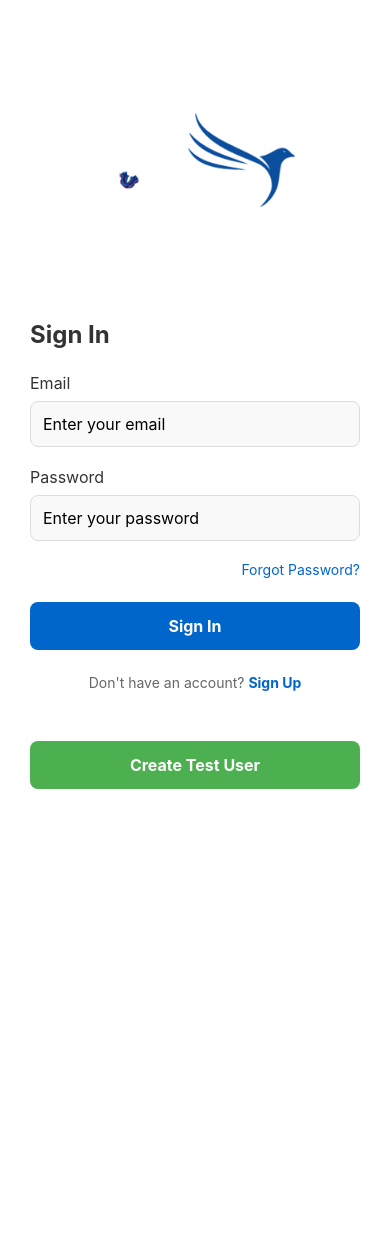
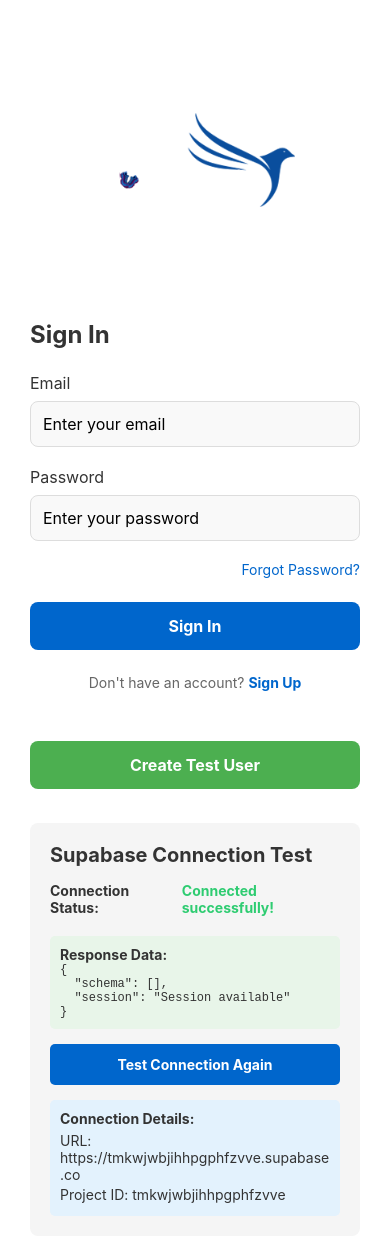
Before and after one commit to philly88r/Walknfaith, a React Native app: screen /Login in a window 390 px wide. Before the commit the page ends 844 px from the top, so only its background shows below. Built offline with nearby package versions, Linux system fonts and the light colour scheme; no server answers; the database is empty.

Commit message:
Add Supabase connection test component to verify API connectivity

```diff
--- /dev/null
+++ b/src/components/SupabaseConnectionTest.tsx
@@ -0,0 +1,281 @@
+import React, { useState, useEffect } from 'react';
+import { View, Text, StyleSheet, TouchableOpacity } from 'react-native-web';
+import { supabase } from '../utils/supabaseClient';
+import { colors } from '../theme/colors';
+
+const SupabaseConnectionTest: React.FC = () => {
+  const [connectionStatus, setConnectionStatus] = useState<'loading' | 'success' | 'error'>('loading');
+  const [errorMessage, setErrorMessage] = useState<string>('');
+  const [responseData, setResponseData] = useState<any>(null);
+  const [supabaseInfo, setSupabaseInfo] = useState<{ url: string; projectId: string }>({
+    url: '',
+    projectId: ''
+  });
+
+  // Extract Supabase URL and project ID from environment
+  useEffect(() => {
+    const url = 'https://tmkwjwbjihhpgphfzvve.supabase.co';
+    const projectId = url.split('//')[1].split('.')[0];
+    setSupabaseInfo({ url, projectId });
+  }, []);
+
+  const testConnection = async () => {
+    setConnectionStatus('loading');
+    setErrorMessage('');
+    setResponseData(null);
+
+    try {
+      // First, try to get the session to test auth connection
+      const { data: sessionData, error: sessionError } = await supabase.auth.getSession();
+
+      if (sessionError) {
+        setConnectionStatus('error');
+        setErrorMessage(`Auth connection error: ${sessionError.message}`);
+        return;
+      }
+
+      // Then try a simple query to test database connection
+      // We'll use a simple health check query that should work even if no tables exist
+      try {
+        const { data, error } = await supabase.rpc('get_service_status').maybeSingle();
+
+        if (error) {
+          // If the RPC fails, try a simple query to public schema
+          try {
+            const { data: schemaData, error: schemaError } = await supabase
+              .from('_schema')
+              .select('*')
+              .limit(1);
+
+            if (schemaError) {
+              // As a last resort, just check if we can connect at all
+              try {
+                const { data: healthData, error: healthError } = await supabase.from('health_check').select('*').limit(1);
+
+                if (healthError) {
+                  setConnectionStatus('error');
+                  setErrorMessage(`Database connection error: ${healthError.message}`);
+                } else {
+                  setConnectionStatus('success');
+                  setResponseData({
+                    message: 'Basic connection successful',
+                    session: sessionData ? 'Session available' : 'No active session',
+                    timestamp: new Date().toISOString()
+                  });
+                }
+              } catch {
+                // If everything fails, we'll just report a successful connection to Supabase
+                setConnectionStatus('success');
+                setResponseData({
+                  message: 'Basic connection successful, but no tables found',
+                  session: sessionData ? 'Session available' : 'No active session',
+                  timestamp: new Date().toISOString()
+                });
+              }
+            } else {
+              setConnectionStatus('success');
+              setResponseData({
+                schema: schemaData,
+                session: sessionData ? 'Session available' : 'No active session'
+              });
+            }
+          } catch {
+            // If schema query fails, try the health check
+            try {
+              const { data: healthData, error: healthError } = await supabase.from('health_check').select('*').limit(1);
+
+              if (healthError) {
+                setConnectionStatus('error');
+                setErrorMessage(`Database connection error: ${healthError.message}`);
+              } else {
+                setConnectionStatus('success');
+                setResponseData({
+                  message: 'Basic connection successful',
+                  session: sessionData ? 'Session available' : 'No active session',
+                  timestamp: new Date().toISOString()
+                });
+              }
+            } catch {
+              // If everything fails, we'll just report a successful connection to Supabase
+              setConnectionStatus('success');
+              setResponseData({
+                message: 'Basic connection successful, but no tables found',
+                session: sessionData ? 'Session available' : 'No active session',
+                timestamp: new Date().toISOString()
+              });
+            }
+          }
+        } else {
+          setConnectionStatus('success');
+          setResponseData({
+            status: data,
+            session: sessionData ? 'Session available' : 'No active session'
+          });
+        }
+      } catch (rpcError) {
+        // If RPC fails completely, try the other methods
+        try {
+          const { data: basicData, error: basicError } = await supabase
+            .from('_schema')
+            .select('*')
+            .limit(1);
+
+          if (basicError) {
+            setConnectionStatus('error');
+            setErrorMessage(`Database connection error: ${basicError.message}`);
+          } else {
+            setConnectionStatus('success');
+            setResponseData({
+              message: 'Connected to database',
+              session: sessionData ? 'Session available' : 'No active session'
+            });
+          }
+        } catch (finalError: any) {
+          setConnectionStatus('error');
+          setErrorMessage(`Connection failed: ${finalError.message || 'Unknown error'}`);
+        }
+      }
+    } catch (error: any) {
+      setConnectionStatus('error');
+      setErrorMessage(error.message || 'An unknown error occurred');
+    }
+  };
+
+  // Test connection on component mount
+  useEffect(() => {
+    testConnection();
+  }, []);
+
+  return (
+    <View style={styles.container}>
+      <Text style={styles.title}>Supabase Connection Test</Text>
+
+      <View style={styles.statusContainer}>
+        <Text style={styles.label}>Connection Status:</Text>
+        {connectionStatus === 'loading' && (
+          <Text style={[styles.status, styles.loading]}>Testing connection...</Text>
+        )}
+        {connectionStatus === 'success' && (
+          <Text style={[styles.status, styles.success]}>Connected successfully!</Text>
+        )}
+        {connectionStatus === 'error' && (
+          <Text style={[styles.status, styles.error]}>Connection failed</Text>
+        )}
+      </View>
+
+      {errorMessage ? (
+        <View style={styles.errorContainer}>
+          <Text style={styles.label}>Error Message:</Text>
+          <Text style={styles.errorText}>{errorMessage}</Text>
+        </View>
+      ) : null}
+
+      {responseData ? (
+        <View style={styles.dataContainer}>
+          <Text style={styles.label}>Response Data:</Text>
+          <Text style={styles.dataText}>
+            {JSON.stringify(responseData, null, 2)}
+          </Text>
+        </View>
+      ) : null}
+
+      <TouchableOpacity
+        style={styles.button}
+        onPress={testConnection}
+      >
+        <Text style={styles.buttonText}>Test Connection Again</Text>
+      </TouchableOpacity>
+
+      <View style={styles.infoContainer}>
+        <Text style={styles.infoTitle}>Connection Details:</Text>
+        <Text style={styles.infoText}>URL: {supabaseInfo.url}</Text>
+        <Text style={styles.infoText}>Project ID: {supabaseInfo.projectId}</Text>
+      </View>
+    </View>
+  );
+};
+
+const styles = StyleSheet.create({
+  container: {
+    padding: 20,
+    backgroundColor: '#f5f5f5',
+    borderRadius: 8,
+    marginVertical: 10,
+  },
+  title: {
+    fontSize: 20,
+    fontWeight: 'bold',
+    marginBottom: 15,
+    color: '#333',
+  },
+  statusContainer: {
+    flexDirection: 'row',
+    alignItems: 'center',
+    marginBottom: 10,
+  },
+  label: {
+    fontWeight: 'bold',
+    marginRight: 10,
+    color: '#333',
+  },
+  status: {
+    fontWeight: 'bold',
+  },
+  loading: {
+    color: '#f39c12',
+  },
+  success: {
+    color: '#2ecc71',
+  },
+  error: {
+    color: '#e74c3c',
+  },
+  errorContainer: {
+    marginTop: 10,
+    padding: 10,
+    backgroundColor: '#ffebee',
+    borderRadius: 5,
+  },
+  errorText: {
+    color: '#c0392b',
+  },
+  dataContainer: {
+    marginTop: 10,
+    padding: 10,
+    backgroundColor: '#e8f5e9',
+    borderRadius: 5,
+  },
+  dataText: {
+    fontFamily: 'monospace',
+    fontSize: 12,
+    color: '#333',
+  },
+  button: {
+    backgroundColor: colors.primary,
+    padding: 12,
+    borderRadius: 5,
+    alignItems: 'center',
+    marginTop: 15,
+  },
+  buttonText: {
+    color: '#fff',
+    fontWeight: 'bold',
+  },
+  infoContainer: {
+    marginTop: 15,
+    padding: 10,
+    backgroundColor: '#e3f2fd',
+    borderRadius: 5,
+  },
+  infoTitle: {
+    fontWeight: 'bold',
+    marginBottom: 5,
+    color: '#333',
+  },
+  infoText: {
+    color: '#333',
+    marginBottom: 3,
+  },
+});
+
+export default SupabaseConnectionTest;
--- a/src/screens/LoginScreen.tsx
+++ b/src/screens/LoginScreen.tsx
@@ -14,6 +14,7 @@
 import { RootStackParamList } from '../navigation/types';
 import { useAuth } from '../context/AuthContext';
 import { colors } from '../theme/colors';
+import SupabaseConnectionTest from '../components/SupabaseConnectionTest';
 
 type Props = NativeStackScreenProps<RootStackParamList, 'Login'>;
 
@@ -149,6 +150,9 @@
         >
           <Text style={styles.loginButtonText}>Create Test User</Text>
         </TouchableOpacity>
+
+        {/* Supabase Connection Test */}
+        <SupabaseConnectionTest />
       </View>
     </KeyboardAvoidingView>
   );
```
